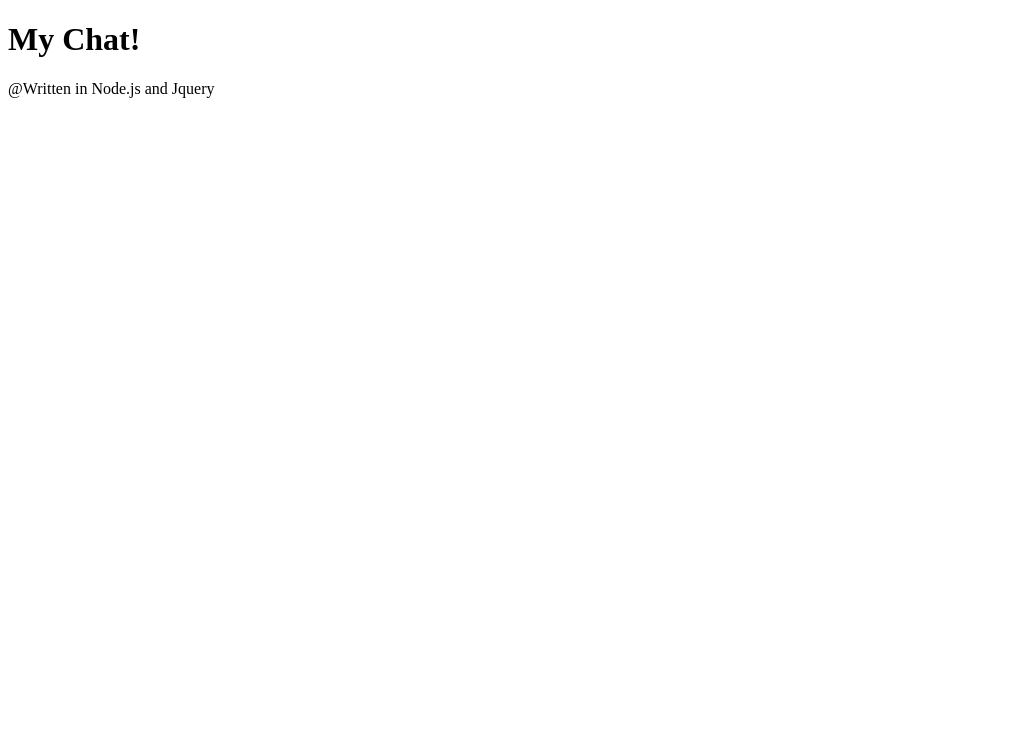
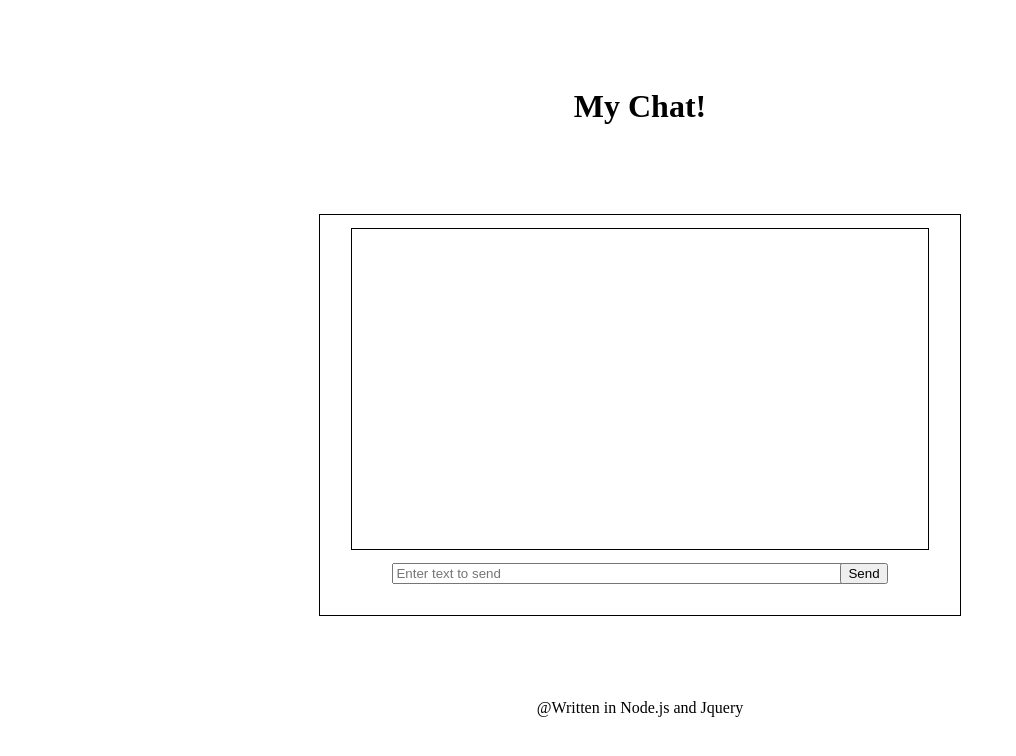
Before and after one commit to roeechaimo/my_chat, a website: page index.html in a window 1280 px wide. Shown: the whole page, without its empty margins (0-1016 px from the left). Drawn offline with nearby package versions, Linux system fonts and the light colour scheme; no server answers.

Commit message:
add style

```diff
--- a/css/style.css
+++ b/css/style.css
@@ -0,0 +1,50 @@
+html, body {
+  height: 100%;
+  margin: 0;
+  padding: 0;
+}
+
+body {
+  display: flex;
+  flex-direction: column;
+  justify-content: space-evenly;
+  align-items: center;
+}
+
+#chat {
+  height: 50%;
+  width: 50%;
+  border: 1px solid black;
+}
+
+.chat-container {
+  height: 100%;
+  display: flex;
+  flex-direction: column;
+  align-items: center;
+}
+
+.massages-container {
+  height: 80%;
+  width: 90%;
+  border: 1px solid black;
+  margin: 2%;
+}
+
+.text-container {
+  display: flex;
+  justify-content: center;
+  width: 100%;
+}
+
+.text {
+  width: 70%;
+}
+
+.text>#massage-to-send {
+  width: 100%;
+}
+
+.button>#send-massage:hover {
+  cursor: pointer;
+}
--- a/index.html
+++ b/index.html
@@ -3,26 +3,27 @@
 
 <head>
   <title>My Chat</title>
+  <link rel="stylesheet" type="text/css" href="css/style.css" />
+  <script src="https://ajax.googleapis.com/ajax/libs/jquery/3.2.1/jquery.min.js"></script>
   <script src="/socket.io/socket.io.js"></script>
-  <script src="https://ajax.googleapis.com/ajax/libs/jquery/3.2.1/jquery.min.js"></script>
-  <script src="/js/app.js"></script>
+
 </head>
 
 <body>
   <header>
     <h1>My Chat!</h1>
   </header>
-  <section>
+  <section id="chat">
     <div class="chat-container">
-      <div class="text-flow-container">
+      <div class="massages-container">
 
       </div>
       <div class="text-container">
         <div class="text">
-
+          <input type="text" placeholder="Enter text to send" id="massage-to-send" />
         </div>
         <div class="button">
-
+          <button id="send-massage">Send</button>
         </div>
       </div>
 
@@ -33,6 +34,8 @@
       @Written in Node.js and Jquery
     </p>
   </footer>
+
+  <script src="/js/app.js"></script>
 </body>
 
 </html>
```
Also changed, not shown: server/index.js (+4 -3 lines).
